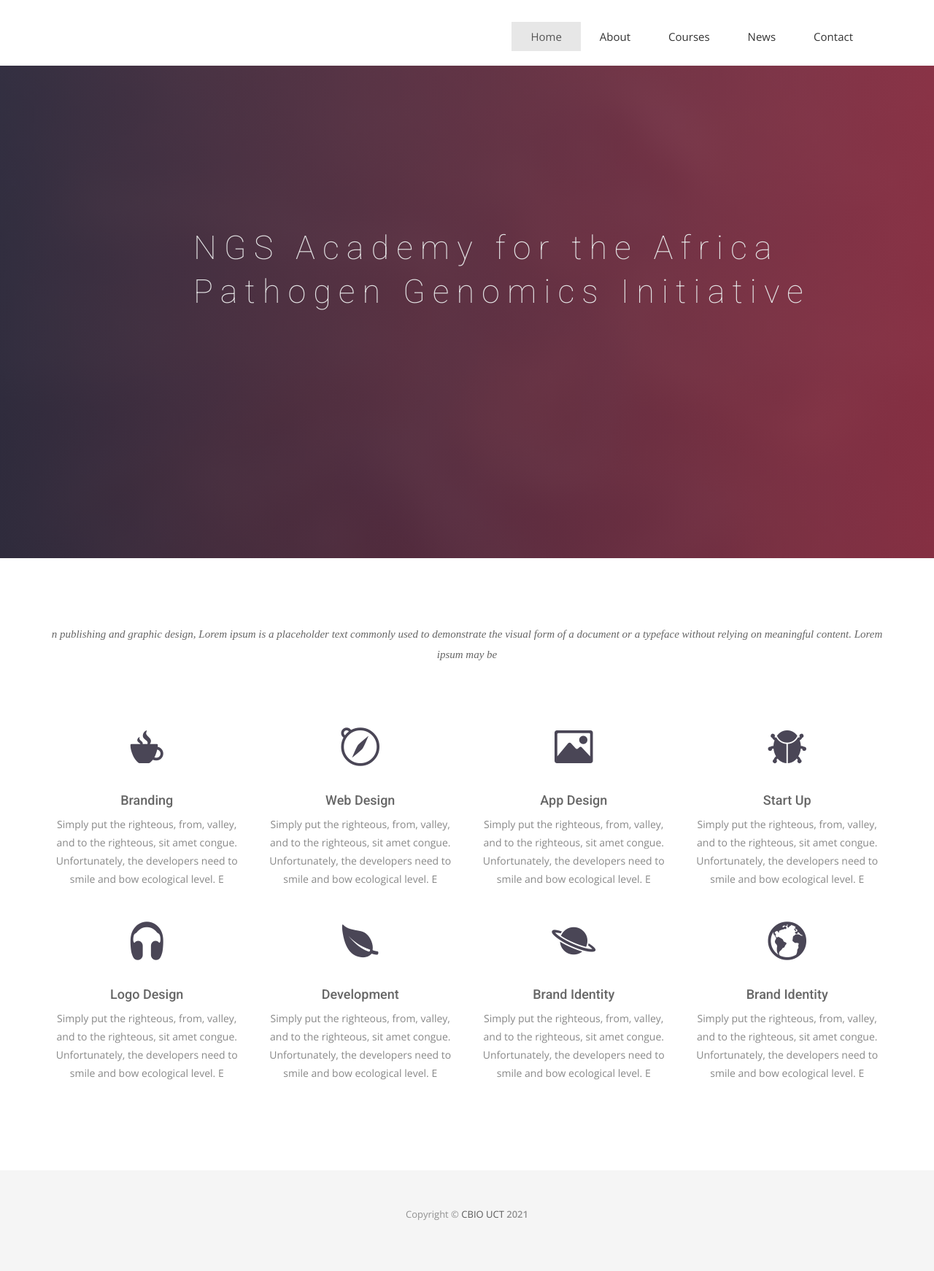
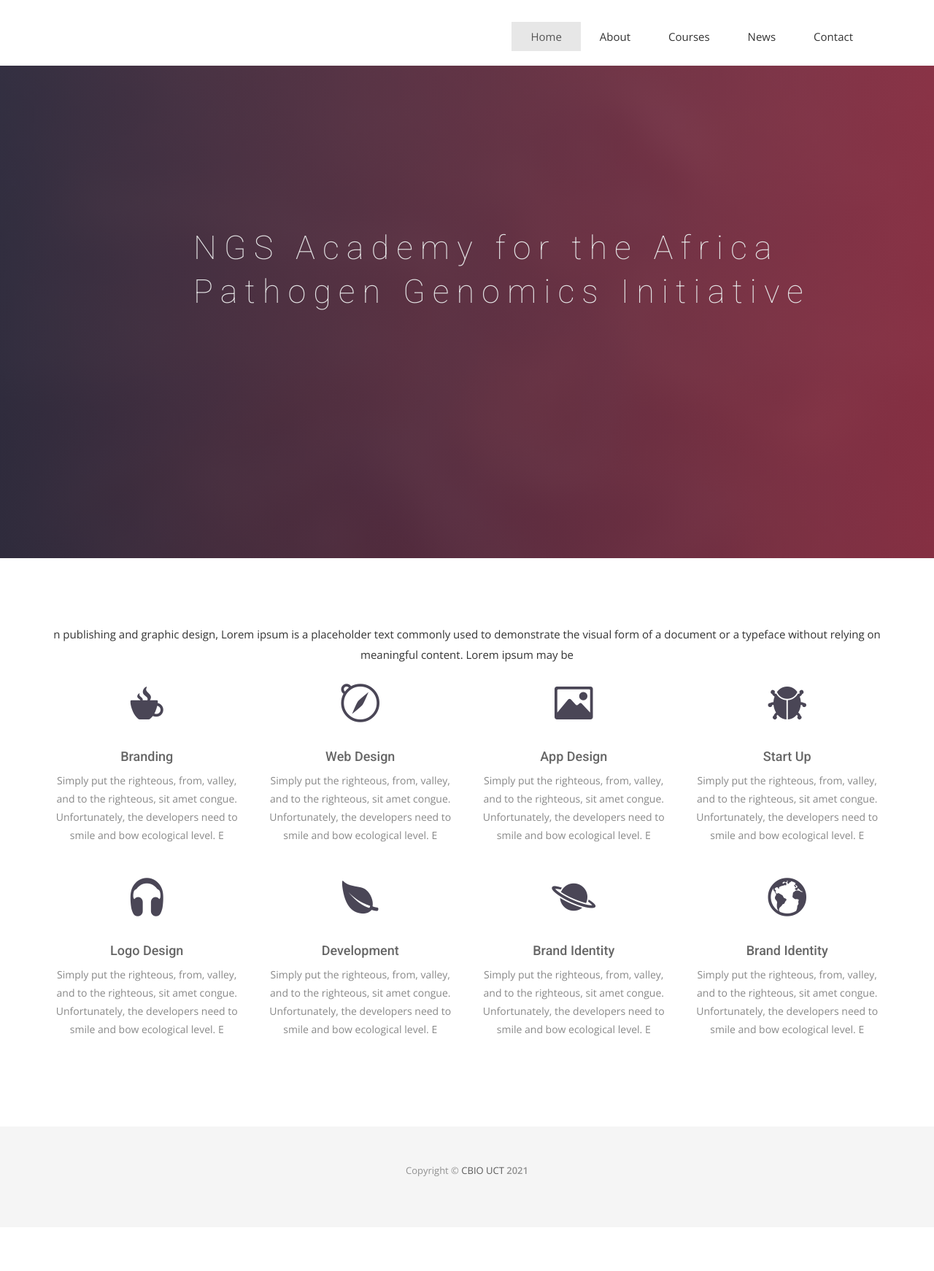
Before and after one commit to pmaturure3/ngsacad, a Jekyll site: the page built from index.html, in a window 1280 px wide. Shown: the whole page at 73% size. Built offline with Jekyll 4.4.1, drawn with Linux system fonts in a browser that asks for light colours; nearby versions of some CDN libraries; some web fonts are replaced; comment, search, counter and statistics services are not loaded; after the commit the page ends 1682 px from its top, so only the background shows below that.

Commit message:
removed section title on index.html

```diff
--- a/index.html
+++ b/index.html
@@ -10,11 +10,11 @@ permalink: /
 <section id="service">
   <div class="container">
     <div class="row">
-      <div class="section-title">
 
-        <p>n publishing and graphic design, Lorem ipsum is a placeholder text commonly used to demonstrate the visual
-          form of a document or a typeface without relying on meaningful content. Lorem ipsum may be</p>
-      </div>
+
+      <p>n publishing and graphic design, Lorem ipsum is a placeholder text commonly used to demonstrate the visual
+        form of a document or a typeface without relying on meaningful content. Lorem ipsum may be</p>
+
     </div>
     <div class="row ">
       <div class="col-sm-6 col-md-3">
```
